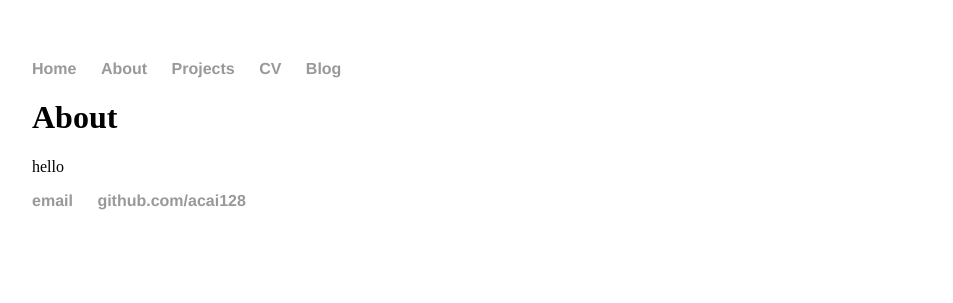
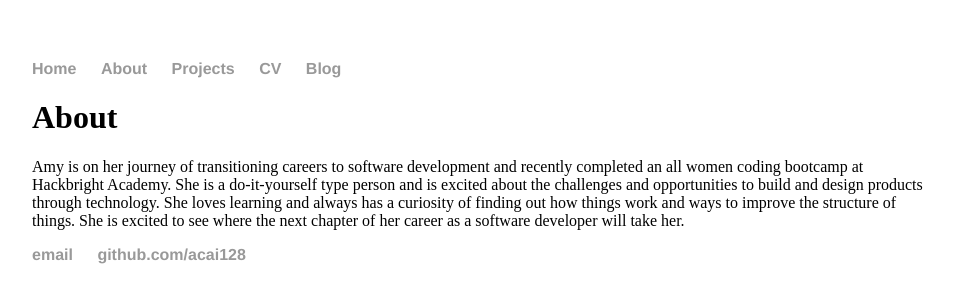
Before and after one commit to acai128/acai128.github.io, a Jekyll site: the page built from about/index.html, in a window 1280 px wide. Shown: the top 303 px of the page, without its empty margins (160-1113 px from the left). Built offline with Jekyll 4.4.1, drawn with Linux system fonts in a browser that asks for light colours.

Commit message:
Update index.html
Changed bio

```diff
--- a/about/index.html
+++ b/about/index.html
@@ -3,4 +3,4 @@ layout: default
 title: About
 ---
 	<h1>{{ page.title }}</h1>
- <p>hello</>
+ <p>Amy is on her journey of transitioning careers to software development and recently completed an all women coding bootcamp at Hackbright Academy. She is a do-it-yourself type person and is excited about the challenges and opportunities to build and design products through technology.  She loves learning and always has a curiosity of finding out how things work and ways to improve the structure of things.  She is excited to see where the next chapter of her career as a software developer will take her.   </>
```
